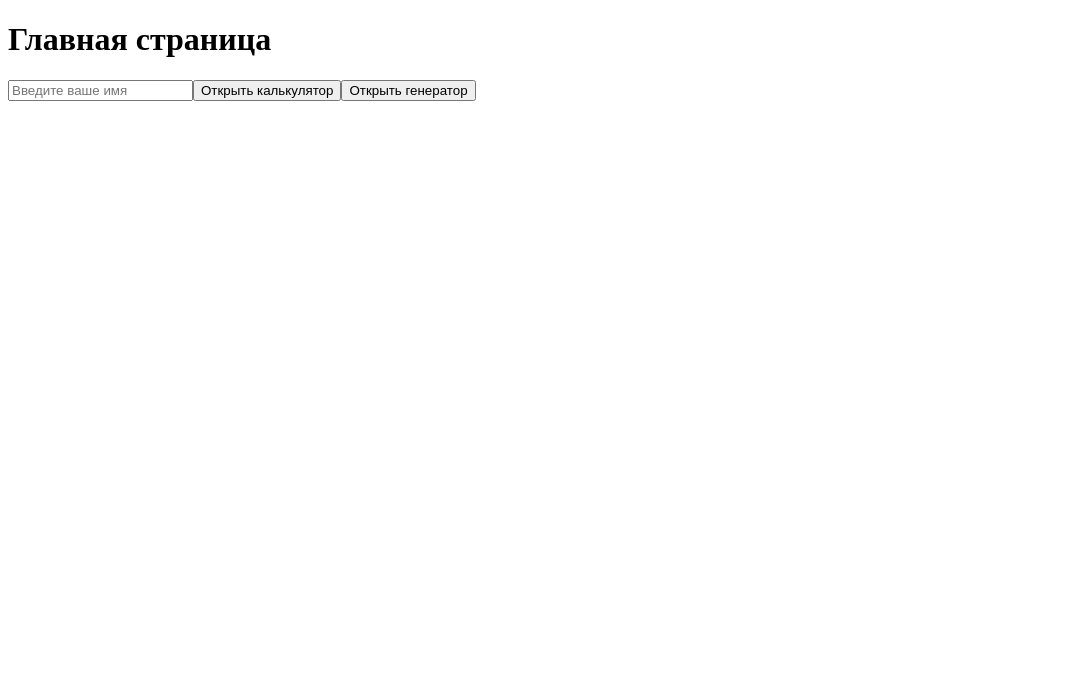
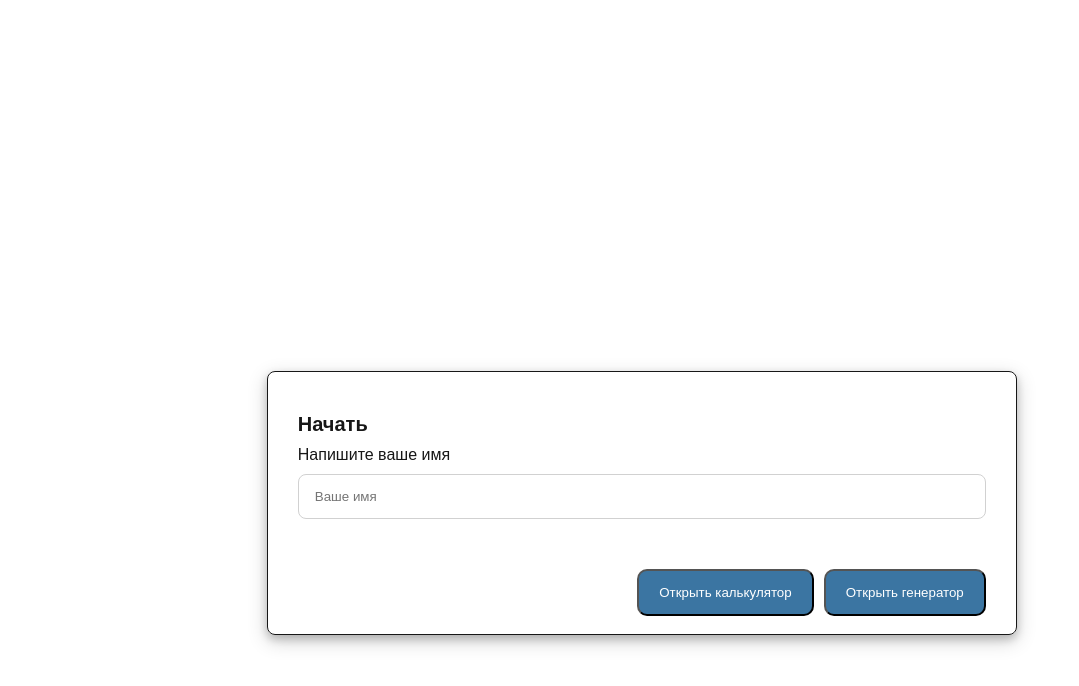
Before and after one commit to JeetLi/AuthGeneretePassCalculator, a Next.js app: page / in a window 1280 px wide. Shown: the top 686 px of the page, without its empty margins (0-1079 px from the left). Built offline with nearby package versions, Linux system fonts and the light colour scheme.

Commit message:
ref:inital page,global css

```diff
--- a/app/globals.css
+++ b/app/globals.scss
@@ -3,17 +3,16 @@
   --foreground: #171717;
 }
 
-@media (prefers-color-scheme: dark) {
-  :root {
-    --background: #0a0a0a;
-    --foreground: #ededed;
-  }
-}
-
 html,
 body {
   max-width: 100vw;
-  overflow-x: hidden;
+}
+
+.container {
+  margin: auto;
+  max-width: 1360px;
+  padding: 0 18px;
+  position: relative;
 }
 
 body {
@@ -34,9 +33,3 @@ a {
   color: inherit;
   text-decoration: none;
 }
-
-@media (prefers-color-scheme: dark) {
-  html {
-    color-scheme: dark;
-  }
-}
--- a/app/layout.tsx
+++ b/app/layout.tsx
@@ -1,18 +1,22 @@
-import type { Metadata } from "next";
+"use client";
 
-export const metadata: Metadata = {
-  title: "Create Next App",
-  description: "Generated by create next app",
-};
+import { usePathname } from "next/navigation";
+import Header from "../components/header/header";
+import "./globals.scss";
 
 export default function RootLayout({
   children,
 }: Readonly<{
   children: React.ReactNode;
 }>) {
+  const router = usePathname();
+
   return (
     <html lang="ru">
-      <body>{children}</body>
+      <body className="container">
+        {router !== "/" && <Header />}
+        {children}
+      </body>
     </html>
   );
 }
--- /dev/null
+++ b/app/page.module.scss
@@ -0,0 +1,65 @@
+.wrapper {
+  position: relative;
+}
+
+.title {
+  margin: 10px 0px;
+  font-size: 20px;
+  font-weight: 600;
+  line-height: 24.2px;
+  text-align: left;
+  width: 72px;
+  height: 24px;
+  gap: 0px;
+  opacity: 0px;
+}
+
+.input {
+  width: Fill (670px) px;
+  height: Fixed (44px) px;
+  padding: 14px 16px 14px 16px;
+  gap: 10px;
+  border-radius: 8px;
+  border: 1px 0px 0px 0px;
+  opacity: 0px;
+  background: #ffffff;
+  border: 1px solid #d1d1d1;
+}
+
+.inputWrapper {
+  display: flex;
+  gap: 10px;
+  flex-direction: column;
+}
+
+.modal {
+  position: absolute;
+  width: 750px;
+  height: 264px;
+  top: 371px;
+  left: 20%;
+  gap: 0px;
+  opacity: 0px;
+  padding: 30px;
+  border: 1px solid;
+  border-radius: 8px;
+  box-shadow: 0 4px 8px rgba(0, 0, 0, 0.2), 0 6px 20px rgba(0, 0, 0, 0.19);
+}
+
+.btn {
+  background: #3b75a2;
+  width: Fixed (180px) px;
+  height: Fixed (44px) px;
+  padding: 14px 20px 14px 20px;
+  gap: 10px;
+  border-radius: 10px;
+  opacity: 0px;
+  color: #fff;
+}
+
+.btnWrapper {
+  gap: 10px;
+  margin-top: 50px;
+  display: flex;
+  justify-content: flex-end;
+}
--- a/app/page.tsx
+++ b/app/page.tsx
@@ -3,6 +3,7 @@
 import { useRouter } from "next/navigation";
 import { useState, useEffect } from "react";
 import { useStore } from "../store/useStore";
+import s from "./page.module.scss";
 
 const IndexPage = () => {
   const [name, setName] = useState("");
@@ -19,6 +20,7 @@ const IndexPage = () => {
   const handleRouteCalculator = () => {
     localStorage.setItem("name", name);
     setNameInStore(name);
+    router.push("calculator");
   };
 
   const handleRouteGenerate = () => {
@@ -30,17 +32,29 @@ const IndexPage = () => {
   console.log(name);
 
   return (
-    <div>
-      <h1>Главная страница</h1>
+    <section className={s.wrapper}>
+      <div className={s.modal}>
+        <h1 className={s.title}>Начать</h1>
+        <div className={s.inputWrapper}>
+          <label>Напишите ваше имя</label>
           <input
+            className={s.input}
             type="text"
             value={name}
             onChange={(e) => setName(e.target.value)}
-        placeholder="Введите ваше имя"
+            placeholder="Ваше имя"
           />
-      <button onClick={handleRouteCalculator}>Открыть калькулятор</button>
-      <button onClick={handleRouteGenerate}>Открыть генератор</button>
         </div>
+        <div className={s.btnWrapper}>
+          <button className={s.btn} onClick={handleRouteCalculator}>
+            Открыть калькулятор
+          </button>
+          <button className={s.btn} onClick={handleRouteGenerate}>
+            Открыть генератор
+          </button>
+        </div>
+      </div>
+    </section>
   );
 };
 
```
Also changed, not shown: app/page.module.css (deleted, +0 -165 lines). Lines whose indentation alone changed are shown as unchanged.
